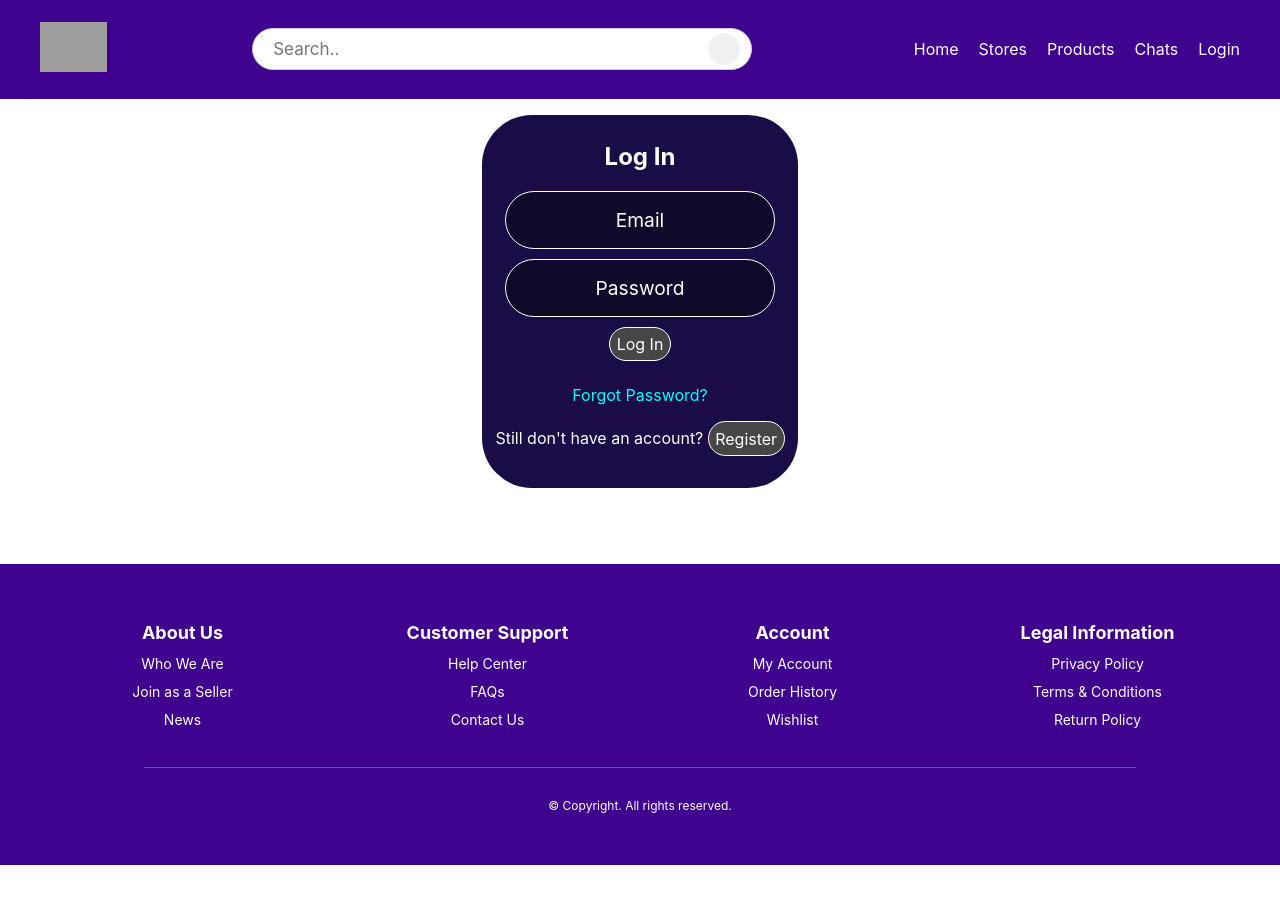
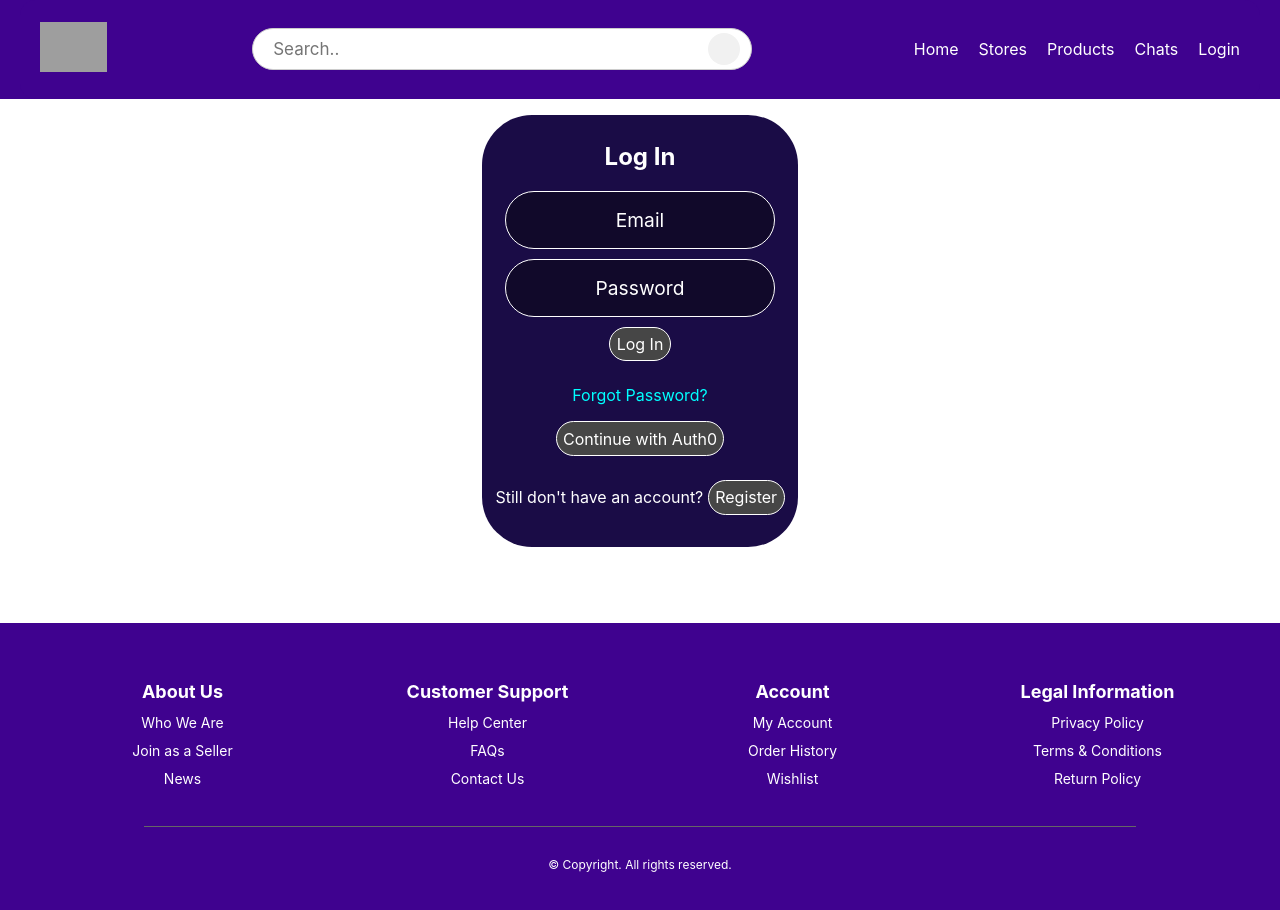
Before and after one commit to dog-Mangy/qatu-frontend, a Svelte app: page /login in a window 1280 px wide. Shown: the top 910 px of the page. Before the commit the page ends 865 px from the top, so only its background shows below. Built offline with nearby package versions, Linux system fonts and the light colour scheme; grey boxes are pictures that could not be loaded.

Commit message:
feat added continue with auth0 on login view

```diff
--- a/src/view/components/Login.Component.svelte
+++ b/src/view/components/Login.Component.svelte
@@ -53,6 +53,10 @@
 
     <p>
       <a href="/forgotPassword">Forgot Password?</a>
+    </p>
+
+    <p>
+      <button on:click={() => authViewModel.auth0Login()}> Continue with Auth0</button>
     </p>
 
     <p>
```
